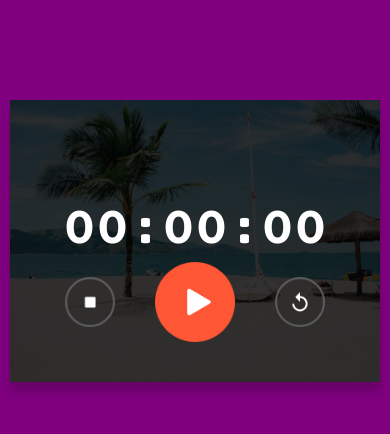
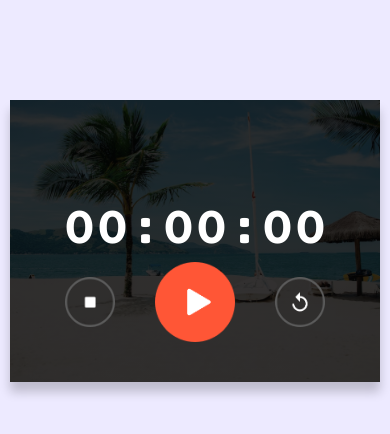
Before and after one commit to amjadimdad00/ClockCatch, a plain HTML site: page index.html in a window 390 px wide. Drawn offline with nearby package versions, Linux system fonts and the light colour scheme.

Commit message:
fixed responsive-issues

```diff
--- a/style.css
+++ b/style.css
@@ -8,7 +8,7 @@
 }
 
 body {
-  background: purple;
+  background: #edeaff;
   padding: 0 10px;
 }
 
```
